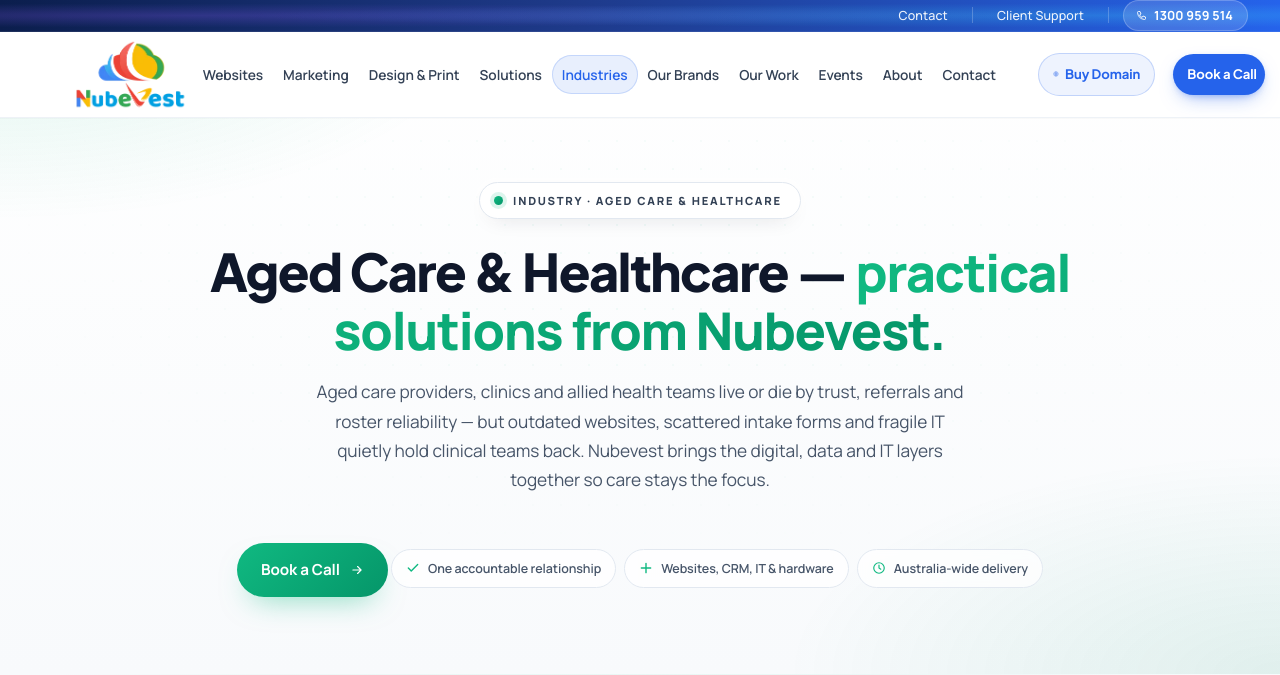
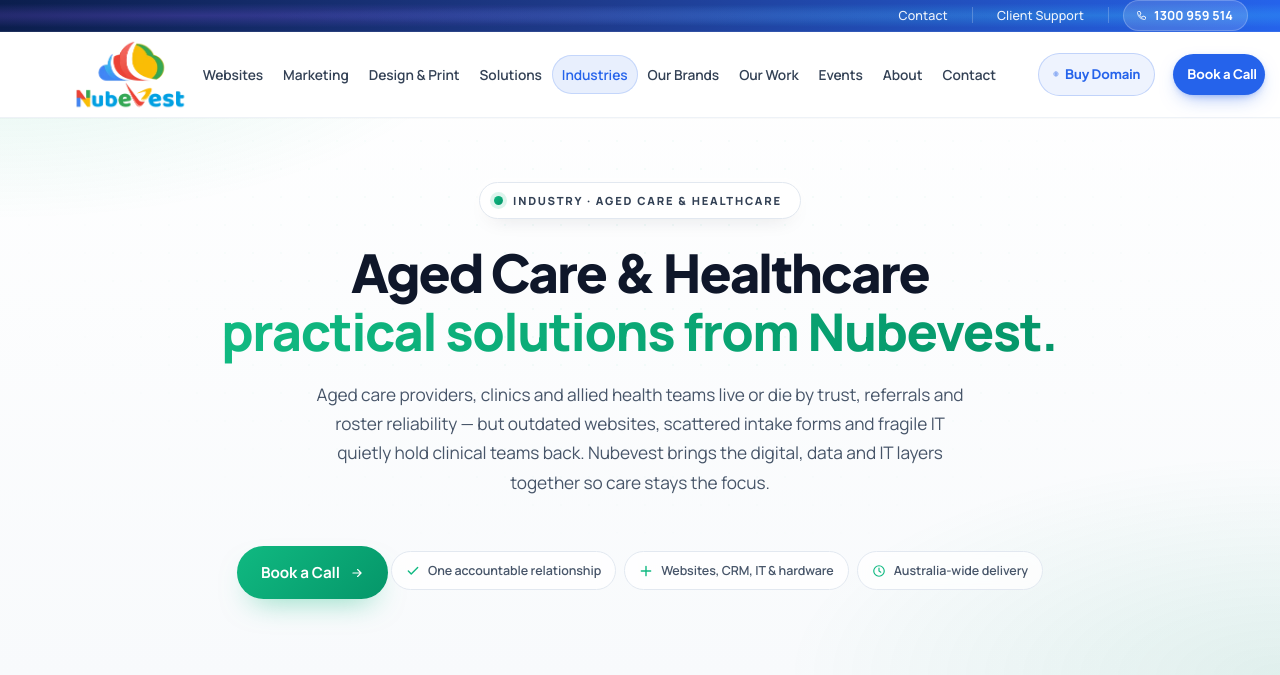
Before and after one commit to Nubevest-Developer/nubevest, a PHP site: page /nubevestAI/industries/aged-care-healthcare in a window 1280 px wide. Shown: the top 675 px of the page. Run offline with PHP 8.4, Linux system fonts and the light colour scheme.

Commit message:
Clean up industry hero title wrap
Drop the dangling em-dash that got stranded at the end of the first line and split the title into two clean lines (industry name over the gradient tagline). Also add text-wrap: balance so long industry names break evenly.

Co-Authored-By: Claude Opus 4.7 <noreply@anthropic.com>

```diff
--- a/includes/industry-page.php
+++ b/includes/industry-page.php
@@ -86,9 +86,11 @@ include __DIR__ . '/header.php';
 }
 .ip-hero h1 {
   font-size: clamp(2.1rem, 4.6vw, 3.25rem);
-  font-weight: 800; letter-spacing: -0.028em; line-height: 1.08;
+  font-weight: 800; letter-spacing: -0.028em; line-height: 1.12;
   color: #0f172a; margin: 24px 0 18px;
+  text-wrap: balance;
 }
+.ip-hero h1 br { display: block; }
 .ip-hero__grad {
   background: linear-gradient(90deg, <?= $i['tint'][0] ?>, <?= $i['tint'][1] ?>);
   -webkit-background-clip: text; background-clip: text; color: transparent;
@@ -436,7 +438,7 @@ include __DIR__ . '/header.php';
   <div class="container">
     <div class="ip-hero__inner">
       <span class="ip-hero__kicker">INDUSTRY &middot; <?= htmlspecialchars($name_upper, ENT_QUOTES, 'UTF-8') ?></span>
-      <h1><?= htmlspecialchars($i['name'], ENT_QUOTES, 'UTF-8') ?> &mdash; <span class="ip-hero__grad">practical solutions from Nubevest.</span></h1>
+      <h1><?= htmlspecialchars($i['name'], ENT_QUOTES, 'UTF-8') ?><br><span class="ip-hero__grad">practical solutions from Nubevest.</span></h1>
       <p><?= $i['problem_lead'] ?></p>
       <a href="<?= $i['cta_href'] ?? 'https://app.nubevest.com.au/index.php/schedly_booking' ?>" class="ip-cta" target="_blank" rel="noopener">
         Book a Call
```
